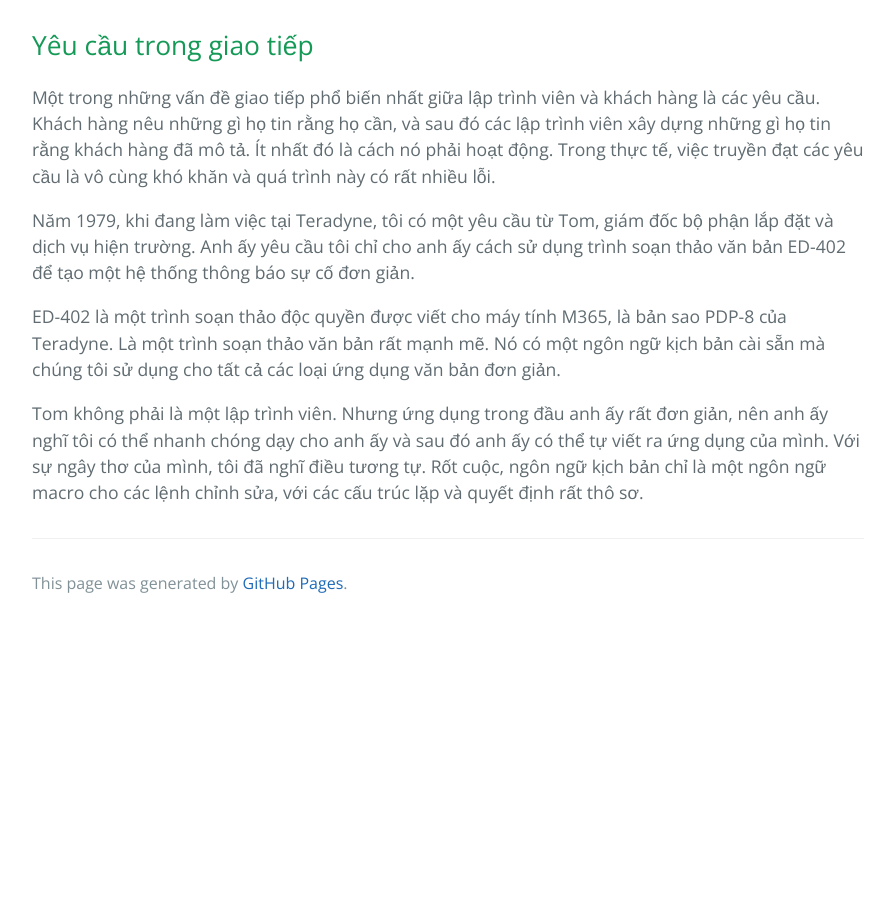
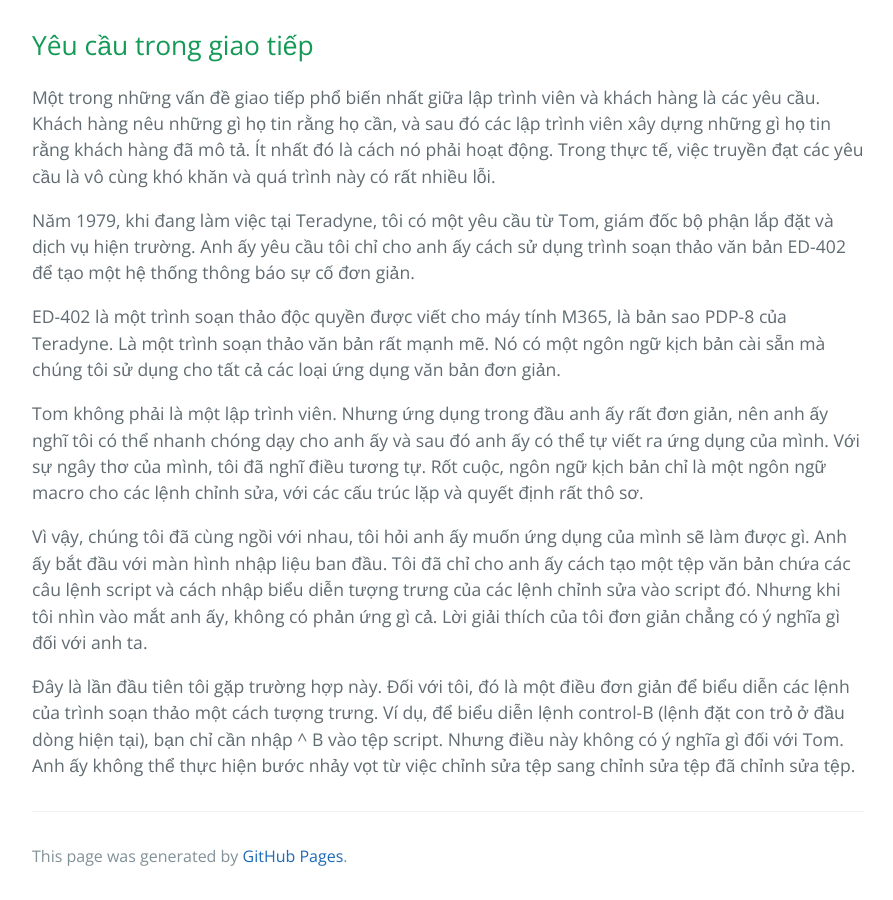
Before and after one commit to HaiBV/haibv.github.io, a Jekyll site: the page built from clean-coder/chapter-7-acceptance-testing.md, in a window 1280 px wide and 900 px high, scrolled down 661 px. Shown: the whole window, without its empty margins (192-1085 px from the left). Built offline with Jekyll 4.4.1, drawn with Linux system fonts in a browser that asks for light colours; our own code applies the rules of GitHub Pages for plain Markdown files; before the commit the page ends 1288 px from its top, so only the background shows below that.

Commit message:
Book - The Clean Coder - Chapter 7 - Acceptance Testing

```diff
--- a/clean-coder/chapter-7-acceptance-testing.md
+++ b/clean-coder/chapter-7-acceptance-testing.md
@@ -15,3 +15,7 @@ Năm 1979, khi đang làm việc tại Teradyne, tôi có một yêu cầu từ
 ED-402 là một trình soạn thảo độc quyền được viết cho máy tính M365, là bản sao PDP-8 của Teradyne. Là một trình soạn thảo văn bản rất mạnh mẽ. Nó có một ngôn ngữ kịch bản cài sẵn mà chúng tôi sử dụng cho tất cả các loại ứng dụng văn bản đơn giản.
 
 Tom không phải là một lập trình viên. Nhưng ứng dụng trong đầu anh ấy rất đơn giản, nên anh ấy nghĩ tôi có thể nhanh chóng dạy cho anh ấy và sau đó anh ấy có thể tự viết ra ứng dụng của mình. Với sự ngây thơ của mình, tôi đã nghĩ điều tương tự. Rốt cuộc, ngôn ngữ kịch bản chỉ là một ngôn ngữ macro cho các lệnh chỉnh sửa, với các cấu trúc lặp và quyết định rất thô sơ.
+
+Vì vậy, chúng tôi đã cùng ngồi với nhau, tôi hỏi anh ấy muốn ứng dụng của mình sẽ làm được gì. Anh ấy bắt đầu với màn hình nhập liệu ban đầu. Tôi đã chỉ cho anh ấy cách tạo một tệp văn bản chứa các câu lệnh script và cách nhập biểu diễn tượng trưng của các lệnh chỉnh sửa vào script đó. Nhưng khi tôi nhìn vào mắt anh ấy, không có phản ứng gì cả. Lời giải thích của tôi đơn giản chẳng có ý nghĩa gì đối với anh ta.
+
+Đây là lần đầu tiên tôi gặp trường hợp này. Đối với tôi, đó là một điều đơn giản để biểu diễn các lệnh của trình soạn thảo một cách tượng trưng. Ví dụ, để biểu diễn lệnh control-B (lệnh đặt con trỏ ở đầu dòng hiện tại), bạn chỉ cần nhập ^ B vào tệp script. Nhưng điều này không có ý nghĩa gì đối với Tom. Anh ấy không thể thực hiện bước nhảy vọt từ việc chỉnh sửa tệp sang chỉnh sửa tệp đã chỉnh sửa tệp.
```
